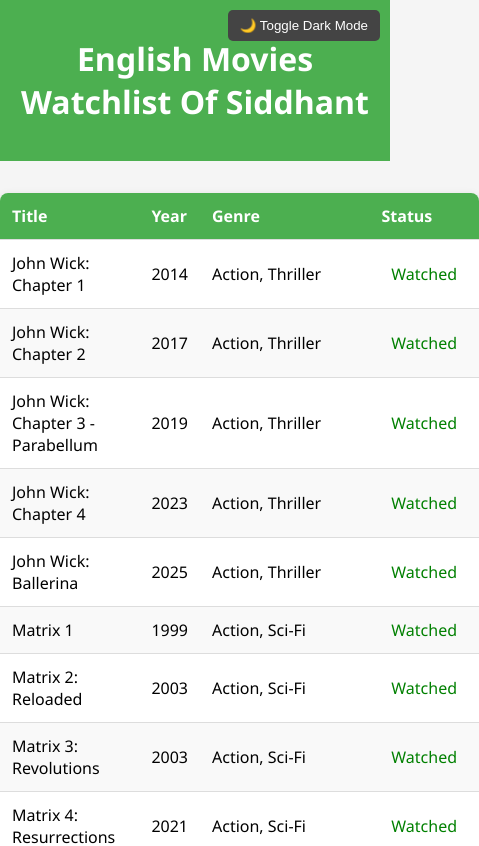
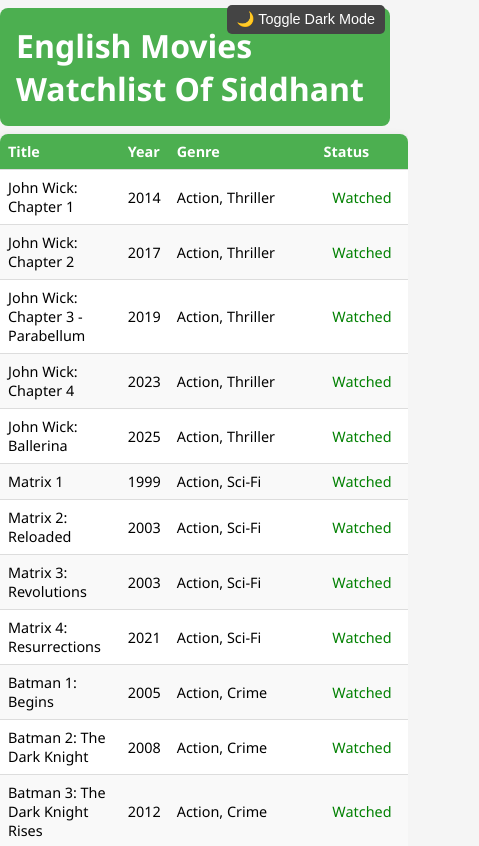
Before and after one commit to siddhantbaliyan/Watchlist, a plain HTML site: page EnglishMovies.html in a window 390 px wide. Shown: the top 846 px of the page, 479 px wide, since content can reach past the window. Drawn offline with Linux system fonts and the light colour scheme.

Commit message:
Add files via upload

```diff
--- a/EnglishMovies.html
+++ b/EnglishMovies.html
@@ -6,21 +6,39 @@
     <title>English Movies Watchlist</title>
     <link rel="stylesheet" href="style.css">
     <style>
+        :root {
+            /* limit layout width and allow breathing room on large screens */
+            --content-width: 90%;
+            --max-width: 900px;
+        }
         body {
             background-color: #f5f5f5;
             font-family: 'Segoe UI', Tahoma, Geneva, Verdana, sans-serif;
             margin: 0;
             padding: 0;
         }
+        /* constrain header/table width and center on wide screens */
+        header, table {
+            max-width: var(--max-width);
+            width: var(--content-width);
+            margin-left: auto;
+            margin-right: auto;
+        }
         header {
             background-color: #4CAF50;
             color: white;
-            text-align: center;
+            /* make header width match table and center it */
+            width: var(--content-width);
+            margin: 2rem auto 0;
             padding: 1rem;
+            border-radius: 8px;
+            box-sizing: border-box;
+            /* align heading text with table columns */
+            text-align: left;
         }
         table {
-            width: 90%;
-            margin: 2rem auto;
+            width: var(--content-width);
+            margin: 1rem auto 2rem;
             border-collapse: collapse;
             background: #fff;
             box-shadow: 0 2px 8px rgba(0,0,0,0.1);
@@ -73,11 +91,38 @@
         .dark-mode th {
             background-color: #444;
         }
+        /* alternating rows in dark mode should also blend nicely */
+        .dark-mode tr:nth-child(even) {
+            background-color: #333;
+        }
+
+        /* remove default heading margin so alignment stays consistent */
+        header h1 {
+            margin: 0;
+        }
+
+        /* responsive tweaks for smaller screens */
+        @media (max-width: 600px) {
+            header, table {
+                width: 100%;
+                margin: 0.5rem auto;
+            }
+            th, td {
+                padding: 8px;
+                font-size: 0.9rem;
+            }
+            button {
+                top: 5px;
+                right: 5px;
+                padding: 6px 10px;
+                font-size: 0.9rem;
+            }
+        }
     </style>
 </head>
 <body>
     <header>
-        <h1> English Movies Watchlist Of Siddhant</h1>
+        <h1>English Movies Watchlist Of Siddhant</h1>
         <button onclick="toggleDarkMode()">🌙 Toggle Dark Mode</button>
     </header>
 
--- a/script.js
+++ b/script.js
@@ -279,10 +279,10 @@
         { title: "The Blind Side", year: 2009, genre: "Sport , Drama", watched: false  },
         { title: "Rush", year:2013, genre: " Sport , Action  ",  watched: false   },
         { title: "kiss kiss bang bang", year: 2005, genre: " Action , Comedy   ", watched: false },
-        { title: "blade runner 2049  ", year:2017 , genre: " sci-fi,Action   ",  watched: true },
+        { title: "blade runner 2049  ", year:2017 , genre: " sci-fi,Action   ",  watched: false },
         { title: "tenet  ", year:2020 , genre: " Gamma , delta   ",  watched: false },
-        { title: "queen of chess* ", year:2026 , genre: " N/A   ",  watched: false },
-        { title: "War Machine*  ", year:2026 , genre: " Action , Sci-fi   ",  watched: false },
+        { title: "queen of chess ", year:2026 , genre: " Biography , sports   ",  watched: false },
+        { title: "War Machine  ", year:2026 , genre: " Action , Sci-fi   ",  watched: false },
         { title: "A house of Dynamite  ", year:2025 , genre: " Thriller , Drama  ",  watched: false}
 
       //  { title: "Empty  ", year:2000 , genre: " Gamma , delta   ",  watched: true }
```
Also changed, not shown: HindiTvShows.html (+9 -2 lines), MarvelMovies.html (+9 -2 lines), MarvelTvShows.html (+9 -2 lines), cartoon.html (+9 -2 lines), tvshowsnames.html (+9 -2 lines).
